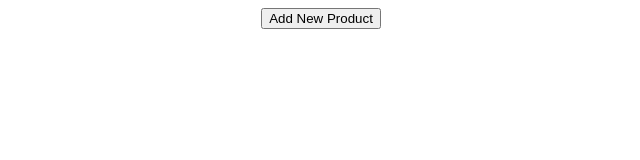
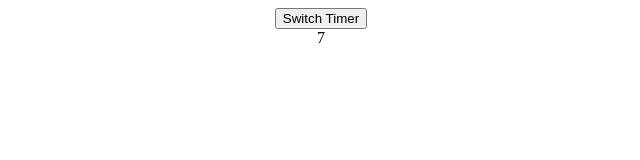
Before and after one commit to pl-pr-pm/react_hooks_web_basis, a React (Create React App) app: page / in a window 1280 px wide. Shown: the top 160 px of the page, without its empty margins (319-959 px from the left). Built offline with nearby package versions, Linux system fonts and the light colour scheme.

Commit message:
useEffectを利用したタイマー

```diff
--- a/src/App.js
+++ b/src/App.js
@@ -1,10 +1,10 @@
 import './App.css';
-import Basic2 from './components/Basic2';
+import TimerContainer from './components/TimerContainer';
 
 function App() {
   return (
     <div className="App">
-      <Basic2 />
+      <TimerContainer />
     </div>
   );
 }
--- /dev/null
+++ b/src/components/Timer.js
@@ -0,0 +1,20 @@
+import React, { useState, useEffect } from 'react';
+
+const Timer = () => {
+  const [count, setCount] = useState(0);
+  const time = () => {
+    setCount((prevcount) => prevcount + 1);
+  };
+
+  useEffect(() => {
+    const interval = setInterval(time, 1000);
+    return () => {
+      clearInterval(interval);
+      console.log('clear');
+    };
+  }, []);
+
+  return <div>{count}</div>;
+};
+
+export default Timer;
--- /dev/null
+++ b/src/components/TimerContainer.js
@@ -0,0 +1,15 @@
+import React, { useState } from 'react';
+import Timer from './Timer';
+
+const TimerContainer = () => {
+  const [display, setDisplay] = useState(true);
+
+  return (
+    <div>
+      <button onClick={() => setDisplay(!display)}>Switch Timer</button>
+      {display && <Timer />}
+    </div>
+  );
+};
+
+export default TimerContainer;
```
Also changed, not shown: src/components/BasicUseEffect.js (added, +25 -0 lines).
